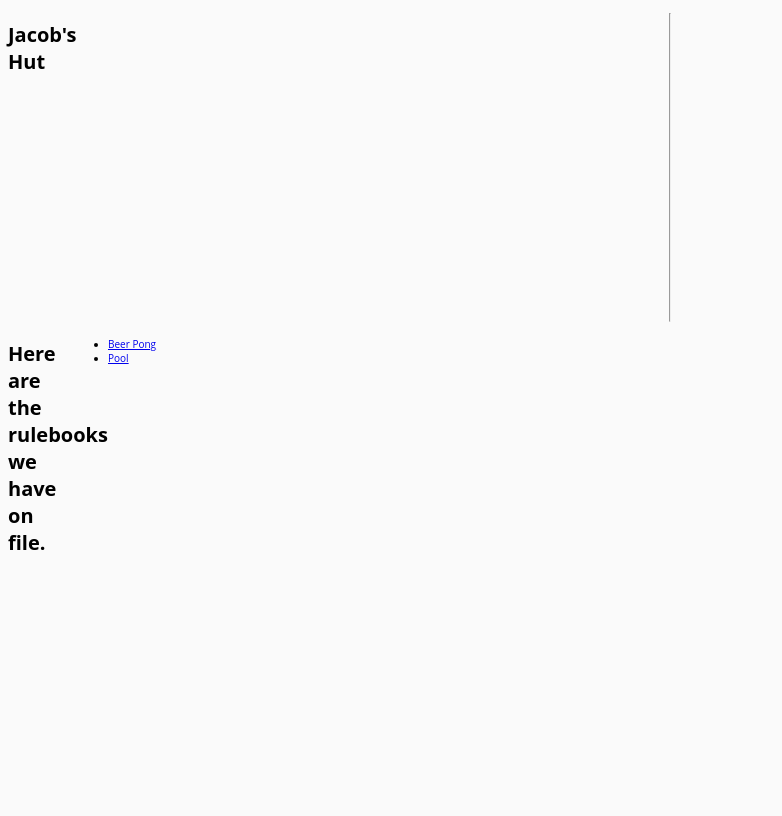
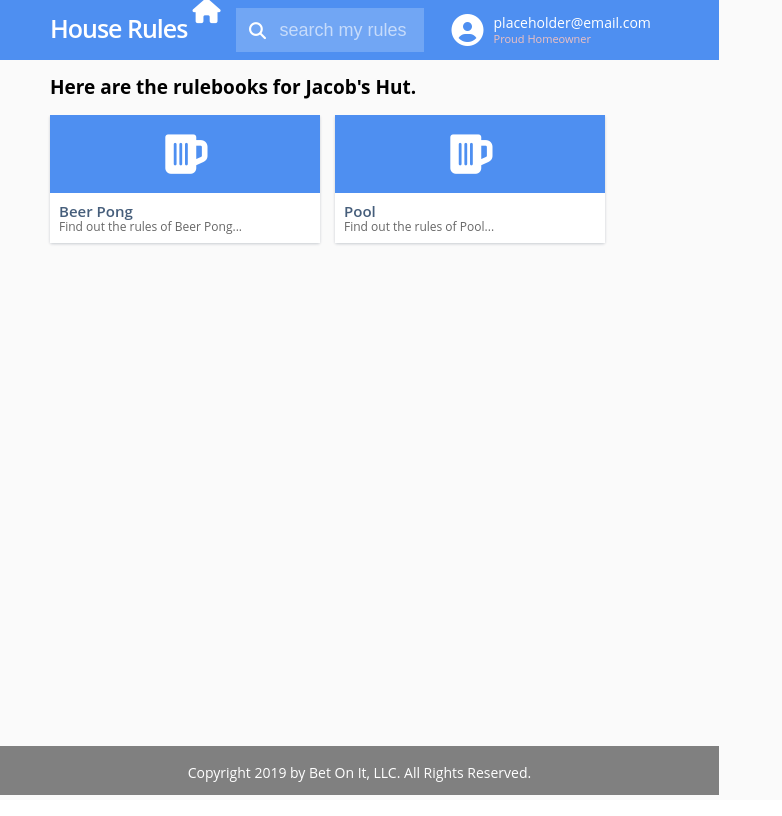
Before and after one commit to HouseRules-io/HouseRules, a Django app: page /house/1/ in a window 1280 px wide. Shown: the whole page, without its empty margins (0-782 px from the left). After the commit the page ends 795 px from the top, so only its background shows below. Run offline with Django 3.2, Linux system fonts and the light colour scheme; data comes from the database, SQL or seed files in the repository; some libraries are stand-ins or nearby versions.

Commit message:
implementing css bit by bit

```diff
--- a/hr/static/hr/house/style.css
+++ b/hr/static/hr/house/style.css
@@ -1,5 +1,3 @@
-/* basic */
-
 :root {
     font-size: 10px;
 }
@@ -10,6 +8,10 @@ body {
     min-height: 100vh;
     background-color: #fafafa;
     position: relative;
+}
+
+a {
+    text-decoration: none;
 }
 
 #footer {
@@ -28,6 +30,7 @@ body {
     flex-direction: column;
     flex: 1;
     order: 1;
+    text-decoration: none;
 }
 
 .btn {
@@ -64,8 +67,10 @@ body {
 }
 
 .logo-icon {
+    position: relative;
     padding-left: 0.5rem;
     vertical-align: middle;
+    bottom: 20px;
 }
 
 .rules-search {
@@ -239,6 +244,7 @@ body {
     font-size: 1.5rem;
     font-weight: 600;
     color: #465e7b;
+    text-decoration: none
 }
 
 .rules-item-summary {
--- a/hr/templates/hr/houseRules.html
+++ b/hr/templates/hr/houseRules.html
@@ -3,23 +3,86 @@
 <!DOCTYPE html>
 
 <head>
-	<link rel = "stylesheet" type = "text/css" href = "{% static 'hr/house/style.css' %}"/>
-		{% block css_js %}
-		{% endblock %}
+	<meta name="viewport" content="width=device-width, initial-scale=1">
+
+	{% block css_js %}
+		<link rel="stylesheet" href="https://cdnjs.cloudflare.com/ajax/libs/meyer-reset/2.0/reset.min.css">
+		<link rel = "stylesheet" type = "text/css" href = "{% static 'hr/house/style.css' %}"/>
+		<script src="https://kit.fontawesome.com/74514636f8.js"></script>
+	{% endblock %}
+
+	<title>{{House}}</title>
 </head>
 
+<body>
 
-<h1>{{ House }}</h1>
+<main class="main-content">
 
-<hr>
+	<!-- Masthead -->
 
-{% if rulebook_list %}
-	<h1>Here are the rulebooks we have on file.</h1>
-	<ul>
-    {% for rulebook in rulebook_list %}
-        <li><a href="/rulebook/{{ rulebook.id }}/">{{ rulebook.rulebook_name }}</a></li>
-    {% endfor %}
-    </ul>
-{% else %}
-    <p>No rulebooks are available.</p>
-{% endif %}
+	<div class="masthead">
+
+		<div class="logo">
+			<h1>House Rules<i class="fas fa-home logo-icon" aria-hidden="true"></i></h1>
+		</div>
+
+		<div class="rules-search">
+			<form>
+				<input type="search" class="search-input" placeholder="search my rules" aria-label="search rules">
+				<i class="fas fa-search search-icon" aria-hidden="true"></i>
+			</form>
+		</div>
+
+		<div class="user-settings" tabindex="0" aria-label="User Settings">
+			<div class="user-image">
+				<i class="fas fa-user-circle" aria-hidden="true"></i>
+			</div>
+			<ul class="user-info">
+				<li class="user-email">placeholder@email.com</li>
+				<li class="user-type">Proud Homeowner</li>
+			</ul>
+		</div>
+
+	</div>
+	<!-- End of masthead -->
+
+
+	<!-- Rules Header -->
+	<div class="rules-items-controls">
+
+	{% if rulebook_list %}
+		<h2>Here are the rulebooks for {{House}}.</h1>
+	{% else %}
+	    <h2>No rulebooks are available.</h2>
+	{% endif %}
+
+	</div>
+
+
+	<!-- Actual Rules -->
+	<div class="rules-items-container">
+
+		{% for rulebook in rulebook_list %}
+		<a href = "/rulebook/{{ rulebook.id }}/">
+			<div class="rules-item password-item" tabindex="0">
+				<div class="rules-item-thumbnail">
+					<i class="fas fa-beer" aria-hidden="true"></i>
+				</div>
+				<div class="rules-item-info">
+					<h3 class="rules-item-name">{{ rulebook.rulebook_name }}</h3>
+					<h4 class="rules-item-summary">Find out the rules of {{ rulebook.rulebook_name }}...</h4>
+				</div>
+			</div>
+		</a>
+		{% endfor %}
+
+	</div>
+
+	<div id = "footer" align = "center">
+      <p> Copyright 2019 by Bet On It, LLC.  All Rights Reserved. </p>
+    </div>
+
+
+</main>
+
+</body>
```
Also changed, not shown: 1 other file.
